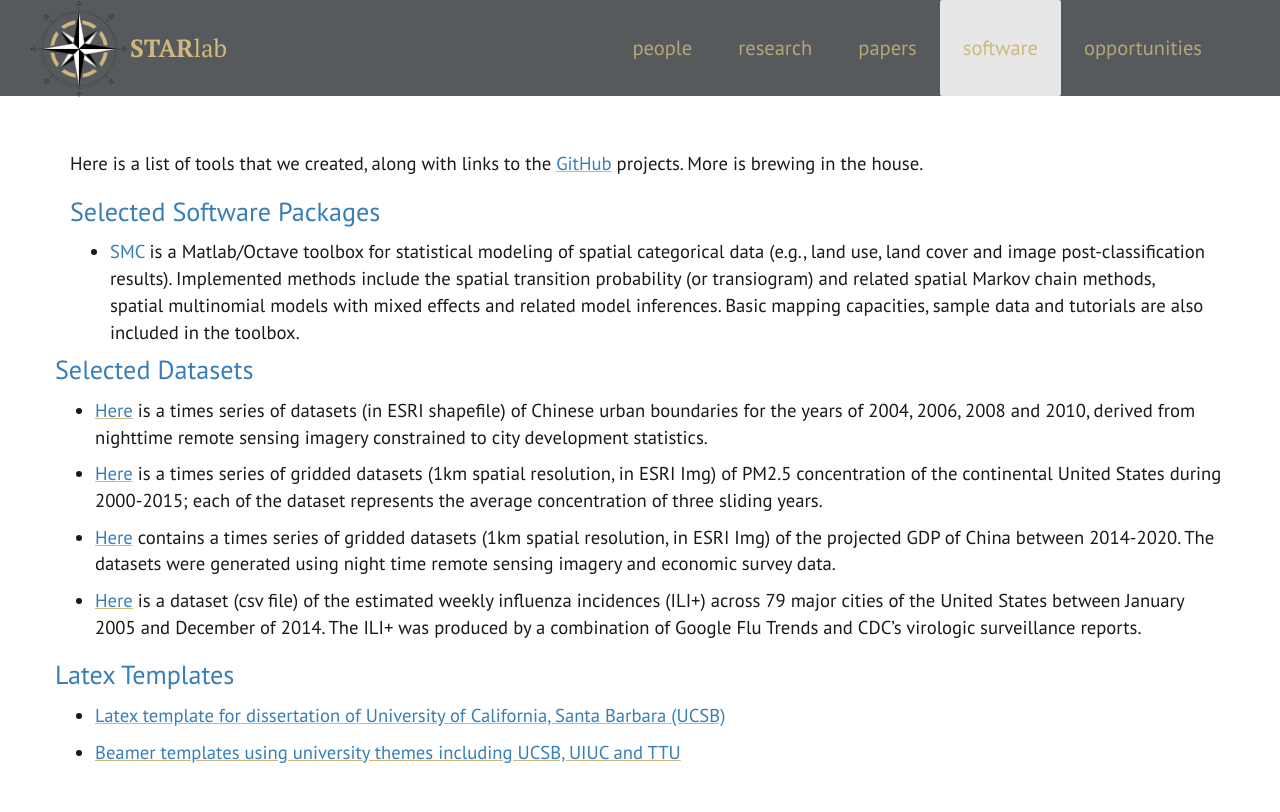
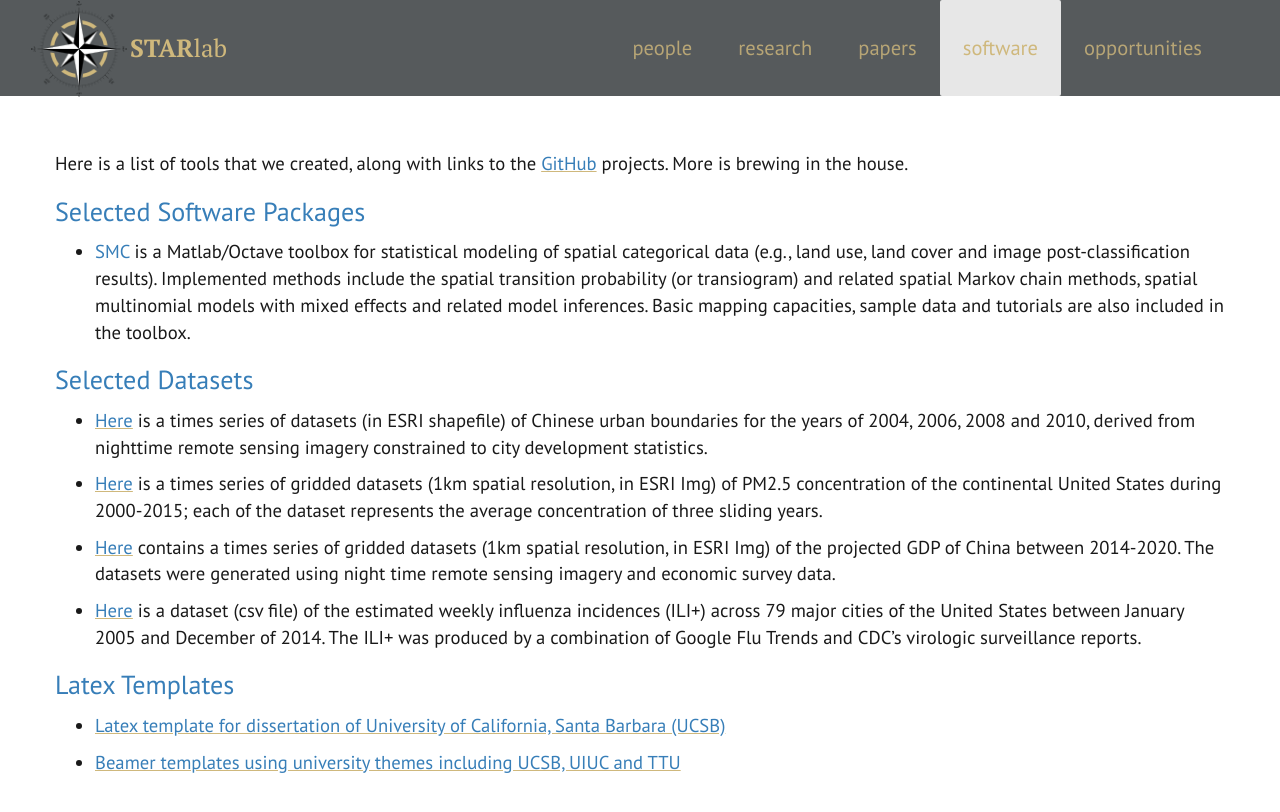
Before and after one commit to thestarlab/thestarlab.github.io, a Jekyll site: the page built from software.md, in a window 1280 px wide. Shown: the top 812 px of the page. Built offline with Jekyll 4.4.1, drawn with Linux system fonts in a browser that asks for light colours; nearby versions of some CDN libraries; some web fonts are replaced; a script that is not in the unit is left out; comment, search, counter and statistics services are not loaded.

Commit message:
Align software page section headers consistently

```diff
--- a/software.md
+++ b/software.md
@@ -4,10 +4,10 @@ title: Software
 nav: software
 ---
 
-<div class="col-xs-12 col-md-12" markdown="1">
+<div class="software-section" markdown="1">
 
 Here is a list of tools that we created, along with links to the
-[GitHub](http://www.github.com) projects. More is brewing in the house.
+[GitHub](https://www.github.com) projects. More is brewing in the house.
 
 # Selected Software Packages
 
@@ -25,7 +25,7 @@ also included in the toolbox.
 -->
 </div>
 
-<div class="pure-u-1 copy" markdown="1">
+<div class="software-section" markdown="1">
 # Selected Datasets
 - [Here](https://github.com/thestarlab/ChinaUrbanBoundary) is a times
   series of datasets (in ESRI shapefile) of Chinese urban boundaries for
@@ -50,7 +50,7 @@ also included in the toolbox.
 
 </div>
 
-<div class="pure-u-1 copy" markdown="1">
+<div class="software-section" markdown="1">
 # Latex Templates
 - [Latex template for dissertation of University of California, Santa
   Barbara (UCSB)](https://github.com/surfcao/dissertation-template)
```
